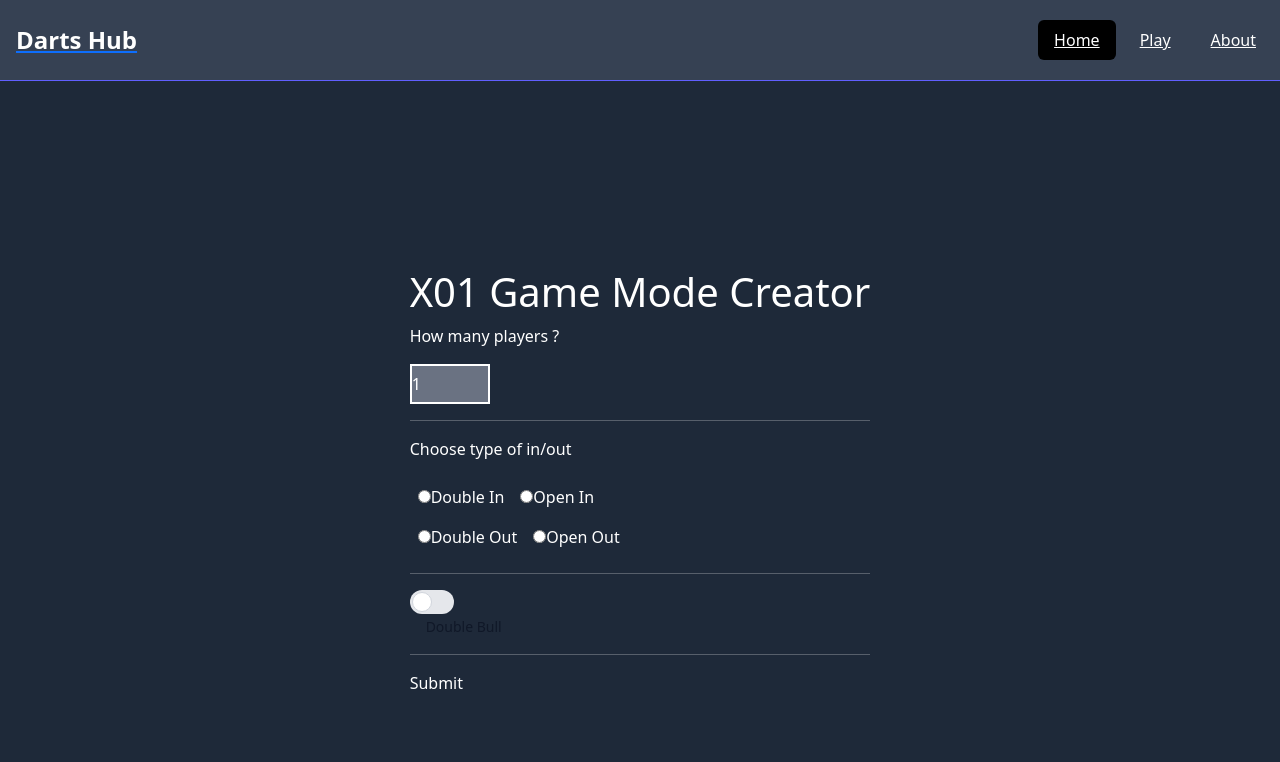
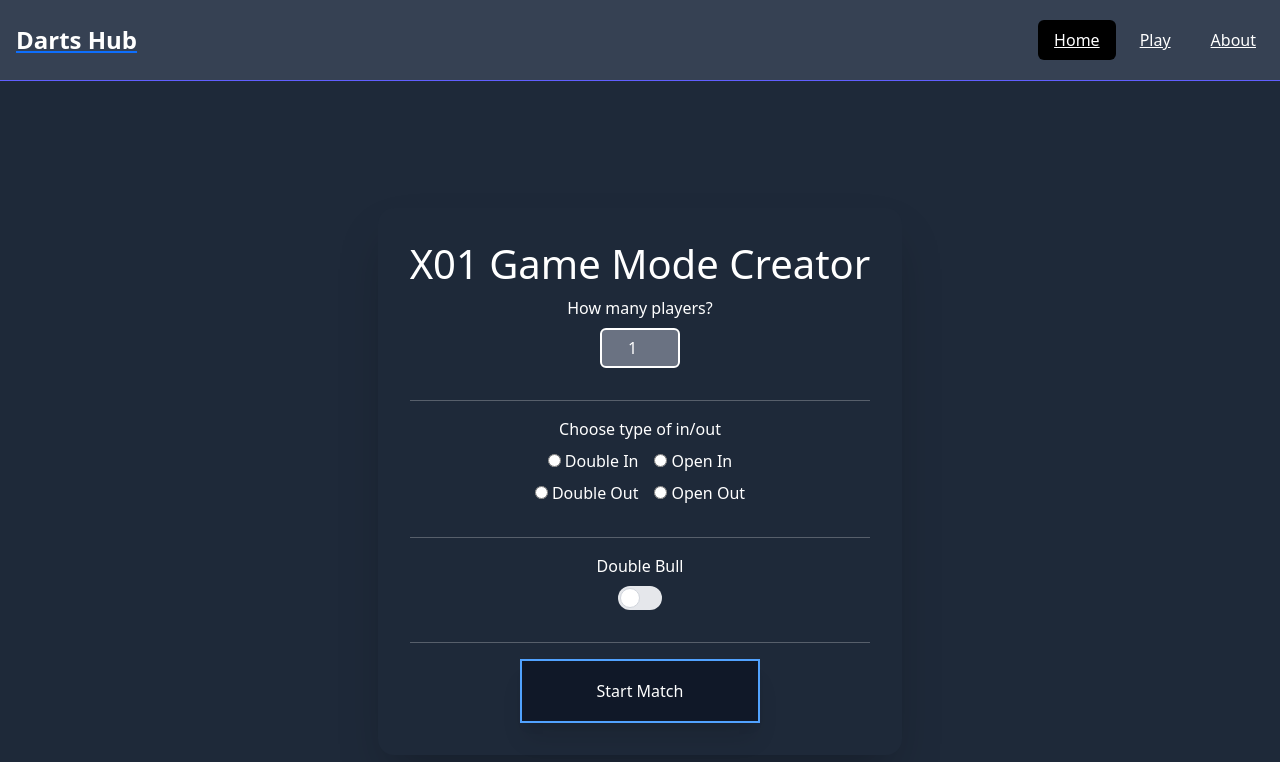
Before and after one commit to majkusi/DartReact, a React (Vite) app: page /createGame/X01 in a window 1280 px wide. Shown: the top 762 px of the page. Built offline with nearby package versions, Linux system fonts and the light colour scheme; a small style sheet from the web is missing.

Commit message:
Finished X01 creation component

```diff
--- a/src/Components/GameView/X01Config.tsx
+++ b/src/Components/GameView/X01Config.tsx
@@ -1,59 +1,121 @@
+import { useState } from "react";
 const X01Config = () => {
-  function collectData(formData: FormData) {
+  const [doubleBull, setDoubleBull] = useState(false);
+  function collectData(event: React.FormEvent<HTMLFormElement>) {
+    event.preventDefault(); // prevents page reload
+    const formData = new FormData(event.currentTarget);
+
     const numOfPlayers = formData.get("numOfPlayers");
-    alert({ numOfPlayers });
+    const gameOpenOption = formData.get("gameOpenOption");
+    const gameOutOption = formData.get("gameOutOption");
+    const doubleBull = formData.get("doubleBullToggle") != null;
+
+    console.log({
+      numOfPlayers,
+      gameOpenOption,
+      gameOutOption,
+      doubleBull,
+    });
   }
 
   return (
-    <form className="text-white ml-auto mr-auto" action={collectData}>
-      <h1>X01 Game Mode Creator</h1>
-      <p>How many players ? </p>
+    <div className="flex items-center justify-center min-h-screen text-white">
+      <form
+        className="flex flex-col items-center justify-center space-y-4 bg-gray-800 p-8 rounded-2xl shadow-2xl"
+        onSubmit={collectData}
+      >
+        <h1 className="text-2xl font-bold mb-2">X01 Game Mode Creator</h1>
+
+        {/* Number input */}
+        <div className="flex flex-col items-center">
+          <p className="mb-2">How many players?</p>
           <input
             type="number"
             defaultValue={1}
             min="1"
             max="8"
-        className="bg-gray-500 border-2 border-white h-10 w-20"
+            className="bg-gray-500 border-2 border-white h-10 w-20 text-center rounded-md"
             name="numOfPlayers"
           />
-      <hr />
-      <p>Choose type of in/out</p>
-      <div>
-        <label className="m-2">
-          <input type="radio" name="gameOpenOption" id="doubleInOption" />
-          Double In
+        </div>
+
+        <hr className="w-full border-gray-600" />
+
+        {/* Radio buttons for in/out */}
+        <div className="flex flex-col items-center">
+          <p className="mb-2">Choose type of in/out</p>
+          <div className="flex flex-col items-center space-y-2">
+            <div className="flex space-x-4">
+              <label>
+                <input
+                  type="radio"
+                  name="gameOpenOption"
+                  id="doubleInOption"
+                  value="doubleIn"
+                />
+                <span className="ml-1">Double In</span>
               </label>
-        <label className="m-2">
-          <input type="radio" name="gameOpenOption" id="openInOption" />
-          Open In
+              <label>
+                <input
+                  type="radio"
+                  name="gameOpenOption"
+                  id="openInOption"
+                  value="openIn"
+                />
+                <span className="ml-1">Open In</span>
               </label>
             </div>
-      <div>
-        <label className="m-2">
-          <input type="radio" name="gameOutOption" id="doubleOutOption" />
-          Double Out
+            <div className="flex space-x-4">
+              <label>
+                <input
+                  type="radio"
+                  name="gameOutOption"
+                  id="doubleOutOption"
+                  value="doubleOut"
+                />
+                <span className="ml-1">Double Out</span>
               </label>
-        <label className="m-2">
-          <input type="radio" name="gameOutOption" id="openOutOption" />
-          Open Out
+              <label>
+                <input
+                  type="radio"
+                  name="gameOutOption"
+                  id="openOutOption"
+                  value="singleOut"
+                />
+                <span className="ml-1">Open Out</span>
               </label>
             </div>
-      <hr />
+          </div>
+        </div>
 
+        <hr className="w-full border-gray-600" />
+
+        {/* Double Bull toggle */}
+        <div className="flex flex-col items-center">
+          <p className="mb-2">Double Bull</p>
           <label className="inline-flex items-center cursor-pointer">
             <input
               type="checkbox"
-          value="doubleBoolToggle"
+              name="doubleBullToggle"
+              checked={doubleBull}
+              onChange={(e) => setDoubleBull(e.target.checked)}
               className="sr-only peer"
             />
-        <div className="relative w-11 h-6 bg-gray-200 peer-focus:outline-none peer-focus:ring-4 peer-focus:ring-blue-300 dark:peer-focus:ring-blue-800 rounded-full peer dark:bg-gray-700 peer-checked:after:translate-x-full rtl:peer-checked:after:-translate-x-full peer-checked:after:border-white after:content-[''] after:absolute after:top-[2px] after:start-[2px] after:bg-white after:border-gray-300 after:border after:rounded-full after:h-5 after:w-5 after:transition-all dark:border-gray-600 peer-checked:bg-blue-600 dark:peer-checked:bg-blue-600"></div>
-        <span className="ms-3 text-sm font-medium text-gray-900 dark:text-gray-300">
-          Double Bull
-        </span>
+            <div className="relative w-11 h-6 bg-gray-200 peer-focus:outline-none peer-focus:ring-4 peer-focus:ring-blue-300 rounded-full peer dark:bg-gray-700 peer-checked:after:translate-x-full after:absolute after:top-[2px] after:left-[2px] after:bg-white after:border-gray-300 after:border after:rounded-full after:h-5 after:w-5 after:transition-all peer-checked:bg-blue-600"></div>
           </label>
-      <hr />
-      <button>Submit</button>
+        </div>
+
+        <hr className="w-full border-gray-600" />
+
+        {/* Submit button */}
+        <button
+          type="submit"
+          className="rounded-xl shadow-xl bg-gray-900 w-60 h-16 text-white border-2 border-blue-400 hover:bg-blue-600 transition"
+        >
+          Start Match
+        </button>
       </form>
+    </div>
   );
 };
 
```
Lines whose indentation alone changed are shown as unchanged.
